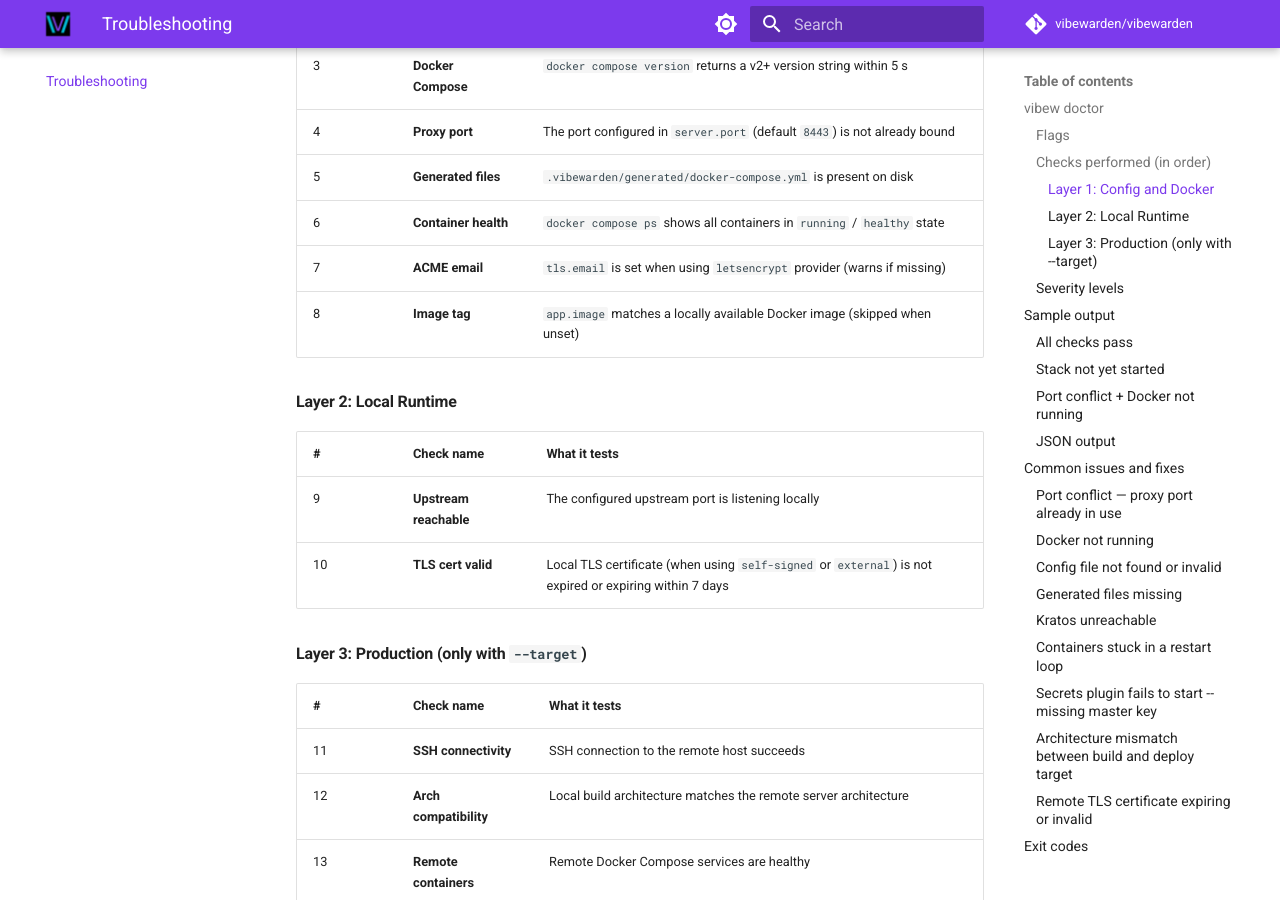
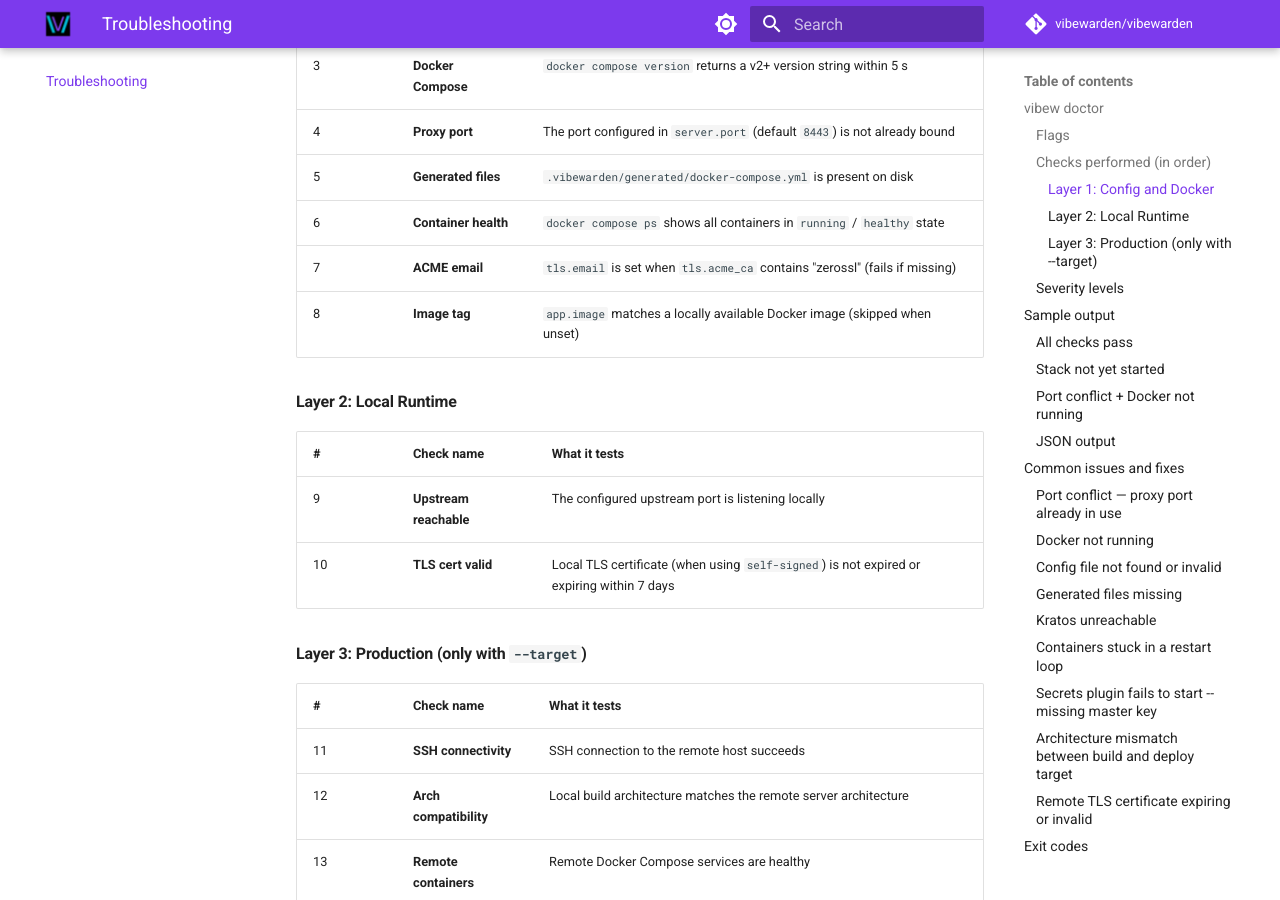
Before and after one commit to VibeWarden/vibewarden, an MkDocs documentation site: the page built from docs/troubleshooting.md, in a window 1280 px wide and 900 px high, scrolled down 1121 px. Built offline with MkDocs 1.6.1 and Material for MkDocs 9.7.7, drawn with Linux system fonts in a browser that asks for light colours; comment, search, counter and statistics services are not loaded; the version menu is left out; some of the changed text lies outside the part shown.

Commit message:
fix(#1035): correct image derivation, rsync path, and doctor check descriptions
- Image tag step 2: strip registry/tag from app.image, not "used as-is"
- Rsync path: .vibewarden/deploy/production/ not .vibewarden/generated/
- ACME email check: triggers on zerossl acme_ca, not letsencrypt provider
- TLS cert check: self-signed only, not external
- Arch mismatch: WARN severity, not FAIL

Co-Authored-By: Claude Opus 4.6 (1M context) <noreply@anthropic.com>

```diff
--- a/docs/troubleshooting.md
+++ b/docs/troubleshooting.md
@@ -39,7 +39,7 @@ pre-flight scripts.
 | 4 | **Proxy port** | The port configured in `server.port` (default `8443`) is not already bound |
 | 5 | **Generated files** | `.vibewarden/generated/docker-compose.yml` is present on disk |
 | 6 | **Container health** | `docker compose ps` shows all containers in `running` / `healthy` state |
-| 7 | **ACME email** | `tls.email` is set when using `letsencrypt` provider (warns if missing) |
+| 7 | **ACME email** | `tls.email` is set when `tls.acme_ca` contains "zerossl" (fails if missing) |
 | 8 | **Image tag** | `app.image` matches a locally available Docker image (skipped when unset) |
 
 #### Layer 2: Local Runtime
@@ -47,7 +47,7 @@ pre-flight scripts.
 | # | Check name | What it tests |
 |---|------------|---------------|
 | 9 | **Upstream reachable** | The configured upstream port is listening locally |
-| 10 | **TLS cert valid** | Local TLS certificate (when using `self-signed` or `external`) is not expired or expiring within 7 days |
+| 10 | **TLS cert valid** | Local TLS certificate (when using `self-signed`) is not expired or expiring within 7 days |
 
 #### Layer 3: Production (only with `--target`)
 
```
Also changed, not shown: other parts of docs/troubleshooting.md (+1 -1 lines), docs/examples/AGENTS-VIBEWARDEN.md (+1 -1 lines), 1 other file.
